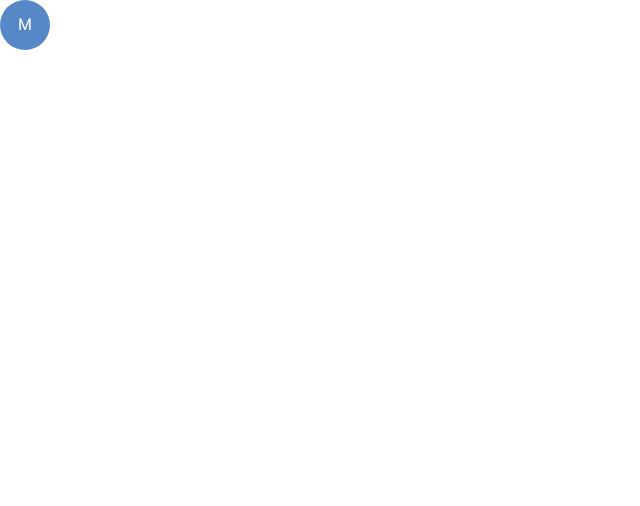
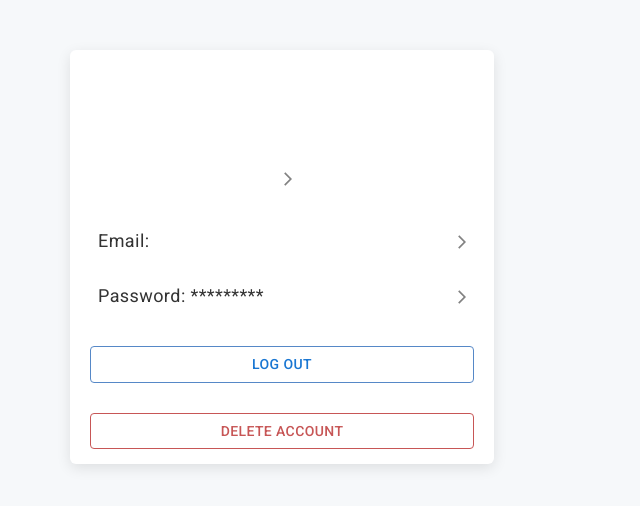
Before and after one commit to MilenaMorozova/SharedBoard-frontend, a React (Create React App) app: page /account in a window 1280 px wide. Shown: the top 506 px of the page, without its empty margins (0-640 px from the left). Built offline with nearby package versions, Linux system fonts and the light colour scheme.

Commit message:
updated account-card component

```diff
--- a/src/account/account-card/account-card.tsx
+++ b/src/account/account-card/account-card.tsx
@@ -1,20 +1,59 @@
+import { Button } from '@mui/material';
+import { CSSProperties, ReactNode } from 'react';
+import ArrowForwardIosOutlinedIcon from '@mui/icons-material/ArrowForwardIosOutlined';
 import COLORS from '../../colors';
 import Avatar from '../../custom-mui-components/avatar/avatar';
-import User from '../../entities/user';
 import { useAppSelector } from '../../store/hooks';
+import {
+  AccountInfoRowStyle, ArrowStyle, AccountCardStyle, AvatarStyle, AvatarBlockStyle,
+  UsernameRowStyle, UsernameTextStyle, UserFieldsBlockStyle, UserFieldRowStyle, UserFieldTextStyle,
+} from './style';
+import { ErrorButton, SecondaryButton } from '../../custom-mui-components/button/secondary/secondary-button';
+
+
+function AccountInfoRow(props: {children: ReactNode, textStyle: CSSProperties, buttonStyle: CSSProperties}) {
+  return (
+    <Button
+      sx={{ ...AccountInfoRowStyle, ...props.buttonStyle }}
+      endIcon={<ArrowForwardIosOutlinedIcon sx={ArrowStyle} />}
+    >
+      <span style={props.textStyle}>{props.children}</span>
+    </Button>
+  );
+}
 
 function AccountCard() {
-  const username = useAppSelector(state => state.account.username);
-  const email = useAppSelector(state => state.account.email);
-
-  const user = new User();
-  user.color = COLORS.BUTTON_BLUE;
-  user.username = 'Mike Wazovskii';
+  const user = useAppSelector(state => state.account.user);
 
   return (
-    <div>
-      <Avatar user={user} />
-      <span>{username}</span>
+    <div style={AccountCardStyle}>
+      <div style={AvatarBlockStyle}>
+        <Avatar user={user} style={AvatarStyle} />
+        <AccountInfoRow
+          textStyle={UsernameTextStyle}
+          buttonStyle={UsernameRowStyle}
+        >
+          {user.username}
+        </AccountInfoRow>
+      </div>
+
+      <div style={UserFieldsBlockStyle}>
+        <AccountInfoRow
+          textStyle={UserFieldTextStyle}
+          buttonStyle={UserFieldRowStyle}
+        >
+          Email: {user.shortEmail}
+        </AccountInfoRow>
+        <AccountInfoRow
+          textStyle={UserFieldTextStyle}
+          buttonStyle={UserFieldRowStyle}
+        >
+          Password: *********
+        </AccountInfoRow>
+      </div>
+
+      <SecondaryButton>LOG OUT</SecondaryButton>
+      <ErrorButton>DELETE ACCOUNT</ErrorButton>
     </div>
   );
 }
--- a/src/account/account-card/style.ts
+++ b/src/account/account-card/style.ts
@@ -1,7 +1,71 @@
-import COLORS from "../../colors";
-import FONTS from "../../fonts";
+import COLORS from '../../colors';
+import FONTS from '../../fonts';
 
-export const UsernameStyle = {
-    ...FONTS.H1,
-    color: COLORS.TEXT_DARK_GRAY,
-}
+const ARROW_SIZE = '16px';
+const AVATAR_SIZE = '80px';
+
+const ColumnDirectionStyle = {
+  display: 'flex',
+  flexDirection: 'column' as 'column',
+};
+
+export const AccountInfoRowStyle = {
+  textTransform: 'none',
+  width: '100%',
+  color: COLORS.TEXT_DARK_GRAY,
+};
+
+export const ArrowStyle = {
+  width: ARROW_SIZE,
+  height: ARROW_SIZE,
+  color: COLORS.TEXT_GRAY,
+};
+
+export const AccountCardStyle = {
+  ...ColumnDirectionStyle,
+  gap: '30px',
+
+  width: '384px',
+  alignItems: 'flex-start',
+  padding: '15px 20px',
+
+  background: 'white',
+  boxShadow: '0px 4px 14px rgba(0, 0, 0, 0.1)',
+  borderRadius: '6px',
+};
+
+export const AvatarBlockStyle = {
+  ...ColumnDirectionStyle,
+  gap: '20px',
+
+  width: '100%',
+  alignItems: 'center',
+};
+
+export const AvatarStyle = {
+  width: AVATAR_SIZE,
+  height: AVATAR_SIZE,
+  ...FONTS.AVATAR,
+};
+
+export const UsernameTextStyle = {
+  ...FONTS.H1,
+};
+
+export const UsernameRowStyle = {
+  alignItems: 'center',
+};
+
+export const UserFieldsBlockStyle = {
+  ...ColumnDirectionStyle,
+  gap: '17px',
+  width: '100%',
+};
+
+export const UserFieldTextStyle = {
+  ...FONTS.H3,
+};
+
+export const UserFieldRowStyle = {
+  justifyContent: 'space-between',
+};
--- a/src/account/account-page.tsx
+++ b/src/account/account-page.tsx
@@ -1,9 +1,14 @@
 import AccountCard from './account-card/account-card';
+import { AccountCardLocationStyle, AccountPageStyle } from './style';
 
 
 function AccountPage() {
   return (
-    <AccountCard />
+    <div style={AccountPageStyle}>
+      <div style={AccountCardLocationStyle}>
+        <AccountCard />
+      </div>
+    </div>
   );
 }
 
--- a/src/account/accountSlice.ts
+++ b/src/account/accountSlice.ts
@@ -1,32 +1,33 @@
 import { createSlice, PayloadAction } from '@reduxjs/toolkit';
+import User from '../entities/user';
 import { RootState } from '../store/store';
 
 interface AccountState {
-  username: string,
-  email: string,
+  user: User,
 }
 
 const initialState: AccountState = {
-  username: '',
-  email: '',
+  user: new User(),
 };
 
 export const AccountSlice = createSlice({
   name: 'Account',
   initialState,
   reducers: {
+    setUser: (state: AccountState, action: PayloadAction<User>) => {
+      state.user = action.payload;
+    },
     setUsername: (state: AccountState, action: PayloadAction<string>) => {
-      state.username = action.payload;
+      state.user.username = action.payload;
     },
     setEmail: (state: AccountState, action: PayloadAction<string>) => {
-      state.email = action.payload;
+      state.user.email = action.payload;
     },
   },
 });
 
-export const { setUsername, setPassword, setEmail } = AccountSlice.actions;
+export const { setUsername, setEmail } = AccountSlice.actions;
 
-export const selectUsername = (state: RootState) => state.account.username;
-export const selectEmail = (state: RootState) => state.account.email;
+export const selectUser = (state: RootState) => state.account.user;
 
 export default AccountSlice.reducer;
--- /dev/null
+++ b/src/account/style.ts
@@ -0,0 +1,10 @@
+import COLORS from '../colors';
+
+export const AccountPageStyle = {
+  background: COLORS.BACKGOUND_LIGHT_BLUE,
+  height: '100vh',
+};
+
+export const AccountCardLocationStyle = {
+  padding: '50px 70px',
+};
--- /dev/null
+++ b/src/custom-mui-components/button/secondary/secondary-button.tsx
@@ -0,0 +1,17 @@
+import { ButtonProps } from '@mui/material';
+import BoardButton from '../button';
+import { ErrorButtonStyle, SecondaryButtonStyle } from './style';
+
+export function SecondaryButton(props: ButtonProps) {
+  const { ref, ...other } = props; // eslint-disable-line @typescript-eslint/no-unused-vars
+
+  return (
+    <BoardButton variant="outlined" {...other} sx={{ ...SecondaryButtonStyle, ...other.sx }} />
+  );
+}
+
+export function ErrorButton(props: ButtonProps) {
+  return (
+    <SecondaryButton {...props} sx={ErrorButtonStyle} />
+  );
+}
--- /dev/null
+++ b/src/custom-mui-components/button/secondary/style.ts
@@ -0,0 +1,19 @@
+import COLORS from '../../../colors';
+
+export const SecondaryButtonStyle = {
+  backgroundColor: COLORS.BACKGROUND_WHITE,
+  borderColor: COLORS.BUTTON_BLUE,
+  '&:hover': {
+    backgroundColor: 'inherit',
+  },
+};
+
+export const ErrorButtonStyle = {
+  color: COLORS.TEXT_RED,
+  backgroundColor: COLORS.BACKGROUND_WHITE,
+  borderColor: COLORS.TEXT_RED,
+  '&:hover': {
+    borderColor: COLORS.TEXT_RED,
+    backgroundColor: 'inherit',
+  },
+};
--- a/src/entities/user.ts
+++ b/src/entities/user.ts
@@ -10,6 +10,13 @@ class User {
   get shortUsername(): string {
     return this.username[0];
   }
+
+  get shortEmail(): string {
+    if (this.email.length > 35) {
+      return `${this.email.slice(0, 35)}...`;
+    }
+    return this.email;
+  }
 }
 
 export default User;
--- a/src/fonts.ts
+++ b/src/fonts.ts
@@ -23,5 +23,8 @@ const FONTS = {
   MAIL_ACTIVATE_TITLE: {
     fontFamily: 'Lato', fontStyle: 'normal', fontSize: 40, fontWeight: 400, lineHeight: '48px',
   },
+  AVATAR: {
+    fontFamily: 'Lato', fontStyle: 'normal', fontSize: 34, fontWeight: 500, lineHeight: '40px',
+  },
 };
 export default FONTS;
--- a/src/registration/form/style.ts
+++ b/src/registration/form/style.ts
@@ -13,7 +13,7 @@ export const SignFormStyle = {
   position: 'relative' as 'relative',
   width: WIDTH,
 
-  background: 'white',
+  background: COLORS.BACKGROUND_WHITE,
   boxShadow: '0px 4px 14px rgba(0, 0, 0, 0.1)',
   borderRadius: '6px',
 
```
